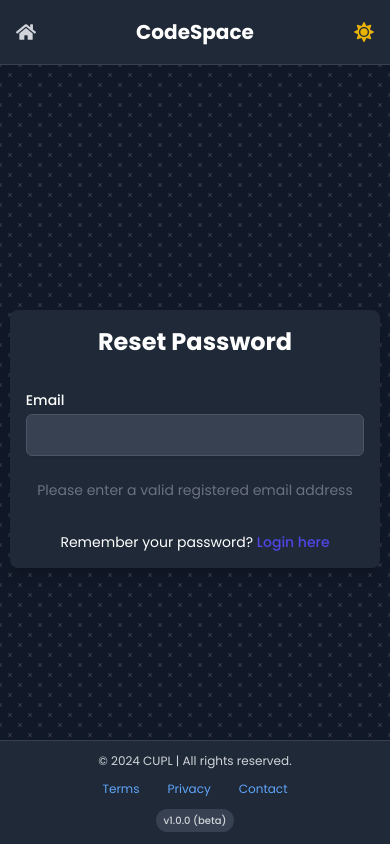
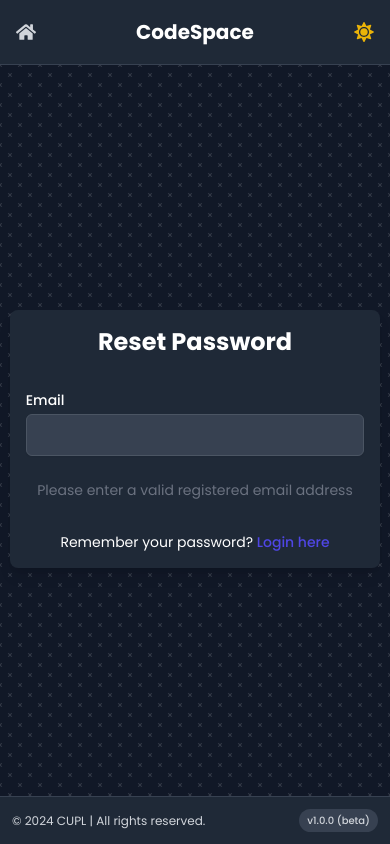
Before and after one commit to reconroy/code-space-ui, a React (Vite) app: page /forgot-password in a window 390 px wide. Built offline with nearby package versions, Linux system fonts and the light colour scheme; the HTML template or start-up script is replaced by a standard one.

Commit message:
adjusted layout
code editor and footer

```diff
--- a/src/components/Footer.jsx
+++ b/src/components/Footer.jsx
@@ -8,14 +8,29 @@ const Footer = () => {
   return (
     <footer className={`${isDarkMode ? 'bg-gray-800 text-gray-300 border-t border-gray-700' : 'bg-gray-100 text-gray-600 border-t-2 border-gray-200 shadow-[0_-2px_10px_rgba(0,0,0,0.1)]'} py-3 sm:py-4 absolute bottom-0 w-full transition-colors duration-300 z-50`}>
       <div className="container mx-auto px-3 sm:px-4">
-        <div className="flex flex-col items-center space-y-3 sm:space-y-0 sm:flex-row sm:justify-between">
+        <div className="flex flex-row justify-between items-center">
           {/* Copyright text - Responsive text size and spacing */}
-          <p className="text-xs sm:text-sm md:text-base text-center sm:text-left order-1 sm:order-1">
+          <p className="text-xs sm:text-sm md:text-base">
             &copy; 2024 CUPL | All rights reserved.
           </p>
 
-          {/* Links - Enhanced spacing and touch targets */}
-          <nav className="order-2 w-full sm:w-auto">
+          {/* Version tag */}
+          <div className={`${
+            isDarkMode
+              ? 'bg-gray-700 text-gray-300'
+              : 'bg-gray-200 text-gray-600'
+          } px-2 sm:px-3 py-1 rounded-full text-[10px] sm:text-xs font-medium whitespace-nowrap`}>
+            v{appVersion}
+          </div>
+        </div>
+      </div>
+    </footer>
+  );
+};
+
+export default Footer;
+
+{/* <nav className="order-2 w-full sm:w-auto">
             <ul className="flex flex-wrap justify-center sm:justify-end gap-3 sm:gap-4 md:gap-6 text-xs sm:text-sm md:text-base">
               <li>
                 <a
@@ -45,20 +60,4 @@ const Footer = () => {
                 </a>
               </li>
             </ul>
-          </nav>
-
-          {/* Version tag - Improved positioning and responsive sizing */}
-          <div className={`${
-            isDarkMode
-              ? 'bg-gray-700 text-gray-300'
-              : 'bg-gray-200 text-gray-600'
-          } px-2 sm:px-3 py-1 rounded-full text-[10px] sm:text-xs font-medium order-3 sm:order-2 sm:absolute sm:left-1/2 sm:transform sm:-translate-x-1/2 whitespace-nowrap`}>
-            v{appVersion}
-          </div>
-        </div>
-      </div>
-    </footer>
-  );
-};
-
-export default Footer;
+          </nav> */}
--- a/src/pages/CodeEditor.jsx
+++ b/src/pages/CodeEditor.jsx
@@ -166,7 +166,7 @@ const CodeEditor = ({ code, setCode, language, setLanguage, socket, slug, isAuth
   }, [socket]);
 
   return (
-    <div className="h-[calc(100vh-8rem)] w-full">
+    <div className="h-[calc(100vh-7.5rem)] w-full">
       <Monaco
         height="100%"
         width="100%"
```
